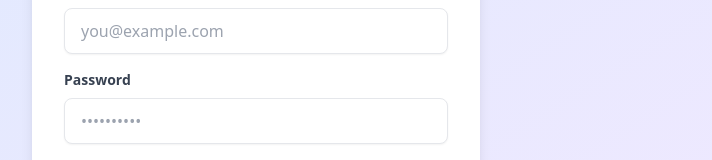
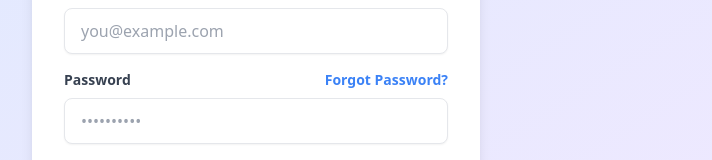
Before and after one commit to Marska321/Sparkies, a React (Create React App) app: page / in a window 1280 px wide. Shown: the part 354-514 px from the top of the page, without its empty margins (384-1096 px from the left). Built offline with nearby package versions, Linux system fonts and the light colour scheme; no server answers.

Commit message:
Update Login.js

```diff
--- a/src/components/Login.js
+++ b/src/components/Login.js
@@ -44,9 +44,19 @@ export default function Login({ toggleForm }) {
           />
         </div>
         <div className="mb-6">
-          <label className="block text-gray-700 text-sm font-bold mb-2" htmlFor="password">
-            Password
-          </label>
+          <div className="flex justify-between items-center mb-2">
+            <label className="block text-gray-700 text-sm font-bold" htmlFor="password">
+              Password
+            </label>
+            {/* --- NEW: Forgot Password Link --- */}
+            <button
+              type="button"
+              onClick={() => toggleForm('forgotPassword')}
+              className="inline-block align-baseline font-bold text-sm text-blue-500 hover:text-blue-800"
+            >
+              Forgot Password?
+            </button>
+          </div>
           <input
             id="password"
             type="password"
@@ -69,7 +79,7 @@ export default function Login({ toggleForm }) {
       </form>
       <p className="text-center text-gray-600 text-sm">
         Don't have an account?{' '}
-        <button onClick={toggleForm} className="font-bold text-blue-500 hover:text-blue-800 focus:outline-none">
+        <button onClick={() => toggleForm('signup')} className="font-bold text-blue-500 hover:text-blue-800 focus:outline-none">
           Sign Up
         </button>
       </p>
```
